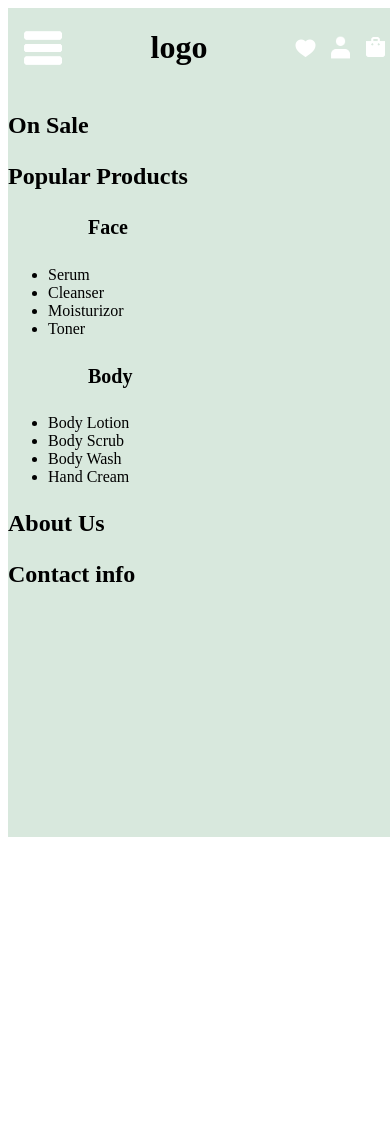
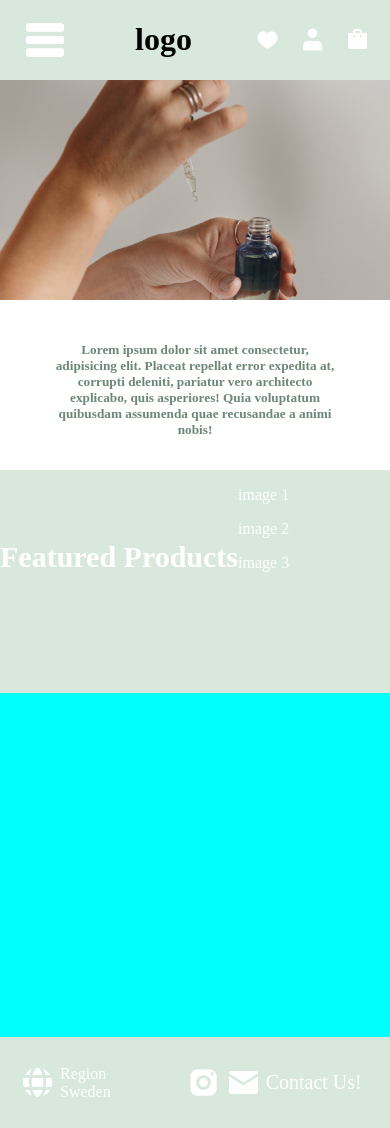
Before and after one commit to mema22mr/wuid-project-group-08, a plain HTML site: page index.html in a window 390 px wide. Before the commit the page ends 844 px from the top, so only its background shows below. Drawn offline with Linux system fonts and the light colour scheme.

Commit message:
main page updated
i am trying to make the hamburger menu work with java script but i cant get it to appear and i dont know why
/mathilda

```diff
--- a/index.css
+++ b/index.css
@@ -1,18 +1,23 @@
-@media screen and (max-width: 391px) {
+html,
+body {
+  margin: 0px;
+}
+@media screen and (max-width: 391px) /*iphone 12 pro*/ {
   header {
     display: flex;
-    gap: 0 px;
+    z-index: 100;
     flex-wrap: wrap;
     justify-content: space-between;
     align-items: center;
     height: 95;
     background-color: #d8e8dd;
-    position: sticky;
+    position: fixed;
+    top: 0px;
     width: 100vw;
   }
   .header {
-    margin-left: 10px;
-    margin-right: 10px;
+    padding-left: 10px;
+    padding-right: 10px;
   }
   .logo {
     flex-grow: 2;
@@ -28,18 +33,17 @@
   }
   #profileIcon {
     width: 25px;
-    margin: 5px;
   }
   #likedIcon {
     width: 25px;
-    margin: 5px;
   }
   #shoppingBagIcon {
     width: 25px;
-    margin: 5px;
+
     margin-right: 10px;
   }
-}
+
+  /*MENU*/
   .menu {
     height: 749px;
     width: 100vw;
@@ -47,10 +51,101 @@
     background-color: #d8e8dd;
     position: absolute;
     overflow: hidden;
+    color: #6c8875;
+    line-height: 35px;
+    z-index: 90;
+    display: none;
   }
+  .menulist {
+    padding-left: 50px;
+    list-style-type: none;
+  }
+  li:hover {
+    background-color: #6c8875;
+    color: white;
+  }
+
   h3 {
     font-size: 24px;
+    text-align: center;
+  }
+  h3:hover {
+    background-color: #6c8875;
+    color: white;
   }
   h4 {
     font-size: 20px;
   }
+
+  /*LAYOUT MAIN PAGE*/
+  .contentMainPage {
+    overflow-y: scroll;
+  }
+  .content1 /*top big image*/ {
+    width: 100vw;
+    height: 300px;
+    overflow: hidden;
+  }
+  #topImage {
+    width: 110vw;
+    position: relative;
+    bottom: 110px;
+  }
+
+  .content2 /*quote*/ {
+    height: 150px;
+    color: #6c8875;
+    text-align: center;
+    text-justify: center;
+    padding-left: 50px;
+    padding-right: 50px;
+    padding-top: 20px;
+  }
+
+  .content3 /*featured products*/ {
+    height: 223px;
+    width: 100vw;
+    background-color: #d8e8dd;
+    display: flex;
+    flex-wrap: wrap;
+    color: white;
+  }
+  h6 {
+    font-size: 30px;
+    text-align: center;
+  }
+
+  .content4 /*advertisement section*/ {
+    height: 344px;
+    width: 100vw;
+    background-color: aqua;
+  }
+
+  footer {
+    background-color: #d8e8dd;
+    height: 91px;
+    width: 100vw;
+    display: flex;
+    flex-wrap: wrap;
+    align-items: center;
+    color: white;
+  }
+
+  #regionIcon {
+    width: 35px;
+    margin-left: 20px;
+    margin-right: 5px;
+  }
+  #instagramIcon {
+    width: 35px;
+    margin-left: 75px;
+    margin-right: 5px;
+  }
+  #mailIcon {
+    width: 35px;
+    margin-right: 5px;
+  }
+  h8 {
+    font-size: 20px;
+  }
+}
--- a/index.html
+++ b/index.html
@@ -11,12 +11,16 @@
     <header>
       <!-- make another div with the whole menu and then javascript that it will be displayed if the
         hamburger menu is clicked on for phone, and that it should be located to the left on computers-->
+      <!--this is for the hamburger menu-->
+
       <img
         src="images/hamburger menu.png"
-        alt="hamburger menu"
+        alt="hamburger
+        menu"
         id="hamburgerMenuIcon"
         class="header"
       />
+
       <h1 class="logo">logo</h1>
 
       <img
@@ -38,6 +42,7 @@
         class="header"
       />
     </header>
+    <!---->
     <div class="menu">
       <h3>On Sale</h3>
       <h3>Popular Products</h3>
@@ -60,5 +65,55 @@
       <h3>About Us</h3>
       <h3>Contact info</h3>
     </div>
+    <div class="contentMainPage">
+      <div class="content1">
+        <!--first image-->
+        <img src="images/top_image.jpg" alt="top image" id="topImage" />
+      </div>
+      <div class="content2">
+        <!--quote-->
+        <h5>
+          Lorem ipsum dolor sit amet consectetur, adipisicing elit. Placeat
+          repellat error expedita at, corrupti deleniti, pariatur vero
+          architecto explicabo, quis asperiores! Quia voluptatum quibusdam
+          assumenda quae recusandae a animi nobis!
+        </h5>
+      </div>
+      <div class="content3">
+        <!--featured products-->
+        <h6>Featured Products</h6>
+        <div class="featuredProductsImages">
+          <p>image 1</p>
+          <p>image 2</p>
+          <p>image 3</p>
+        </div>
+      </div>
+      <div class="content4"><!--seasonal sale and joint us + images--></div>
+    </div>
+    <footer>
+      <img
+        src="images/region_icon.png"
+        alt="region icon"
+        id="regionIcon"
+        class="footer"
+      />
+      <h7>
+        Region <br />
+        Sweden
+      </h7>
+      <img
+        src="images/instagram_icon.png"
+        alt="instagram"
+        id="instagramIcon"
+        class="footer"
+      />
+      <img
+        src="images/mail_icon.png"
+        alt="mail icon"
+        id="mailIcon"
+        class="footer"
+      />
+      <h8>Contact Us!</h8>
+    </footer>
   </body>
 </html>
```
Also changed, not shown: index.js (added, +8 -0 lines), images/instagram_icon.png (added), images/mail_icon.png (added), images/region_icon.png (added), images/top_image.jpg (added). Lines whose indentation alone changed are shown as unchanged.
